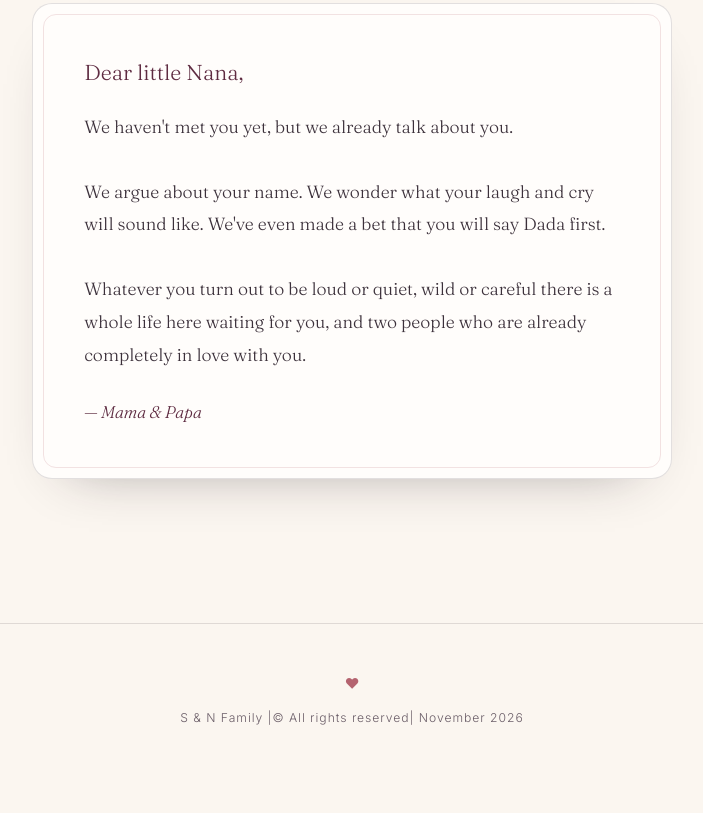
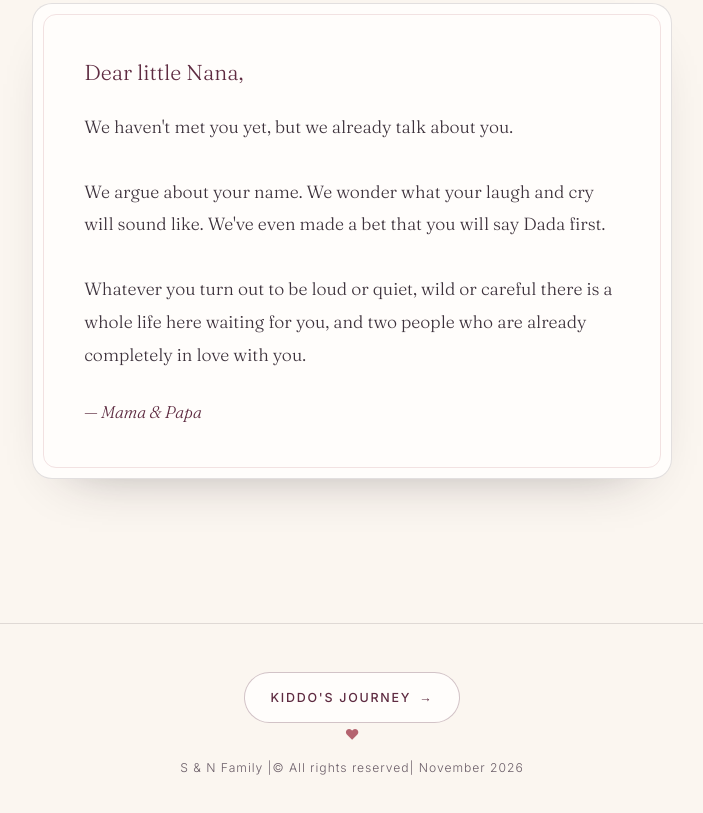
Before and after one commit to Project-17-coder/-projectsnn-.github.io, a plain HTML site: page index.htm in a window 1280 px wide. Shown: the part 3111-3924 px from the top of the page, without its empty margins (288-991 px from the left). Drawn offline with Linux system fonts and the light colour scheme.

```diff
--- a/index.htm
+++ b/index.htm
@@ -382,6 +382,7 @@ a{color:inherit}
 <!-- ══════════════ FOOTER ══════════════ -->
 <footer class="footer">
   <div class="wrap">
+    <a href="LittleNana.html" class="btn"> Kiddo's journey</a>
     <span class="mark" aria-hidden="true">♥</span>
     <p id="footerNote"></p>
   </div>
@@ -677,5 +678,26 @@ const CONFIG = {
   }
 })();
 </script>
+
+  <style>
+    .btn{
+  display:inline-flex;align-items:center;gap:.5rem;
+  font-family:"Inter",system-ui,sans-serif;font-size:.78rem;font-weight:500;
+  letter-spacing:.14em;text-transform:uppercase;text-decoration:none;
+  color:#5E2B41;background:#FFFDFB;
+  padding:.85rem 1.6rem;border-radius:999px;
+  border:1px solid rgba(94,43,65,.28);
+  transition:background .35s ease,color .35s ease,transform .35s ease,box-shadow .35s ease;
+}
+.btn::after{content:"→";transition:transform .35s ease}
+.btn:hover{
+  background:#5E2B41;color:#FBF6F0;
+  transform:translateY(-2px);
+  box-shadow:0 14px 28px -16px rgba(94,43,65,.65);
+}
+.btn:hover::after{transform:translateX(4px)}
+.btn:active{transform:translateY(0)}
+.btn:focus-visible{outline:2px solid #B4636F;outline-offset:3px}
+  </style>
 </body>
 </html>
```
